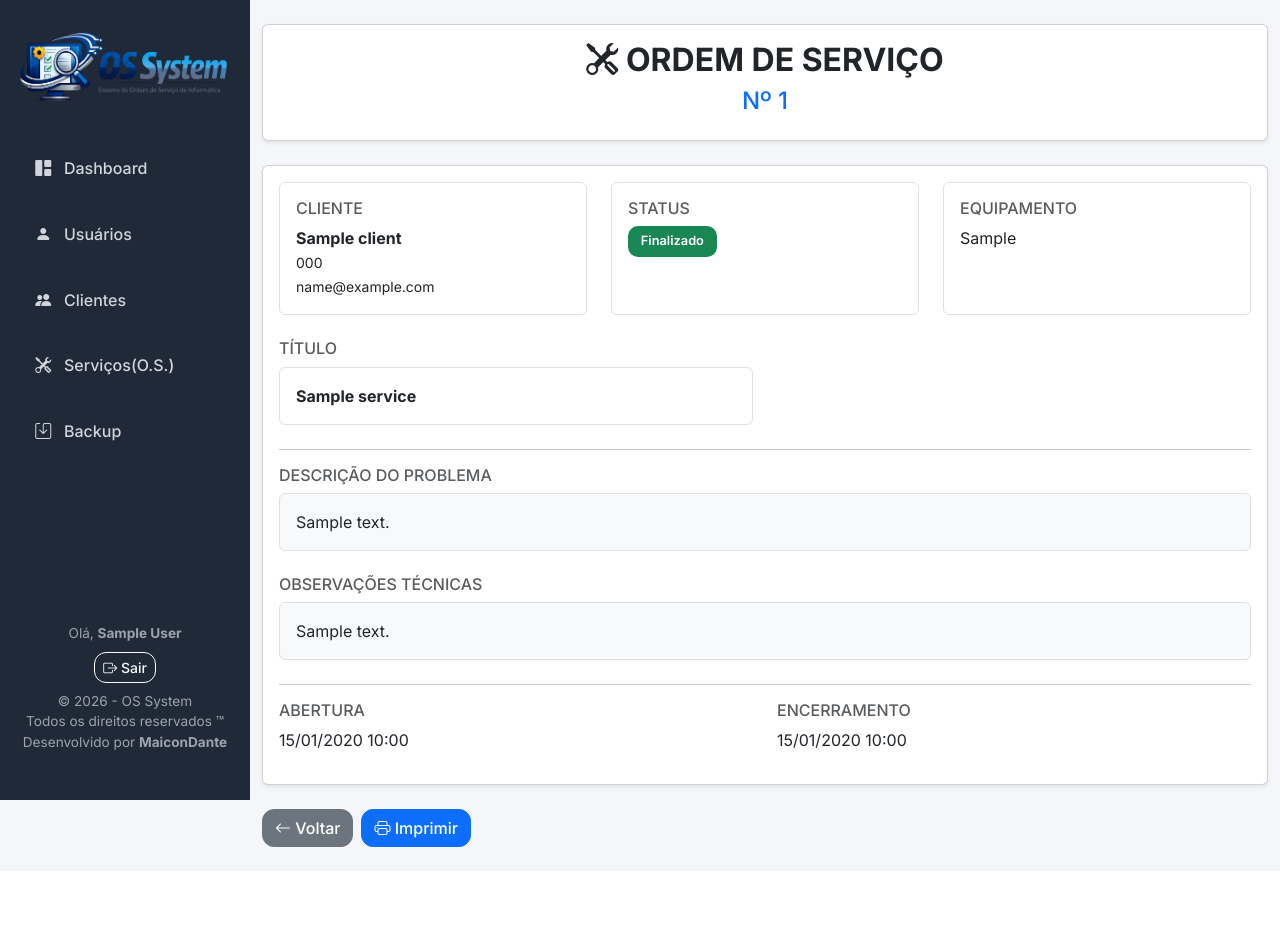
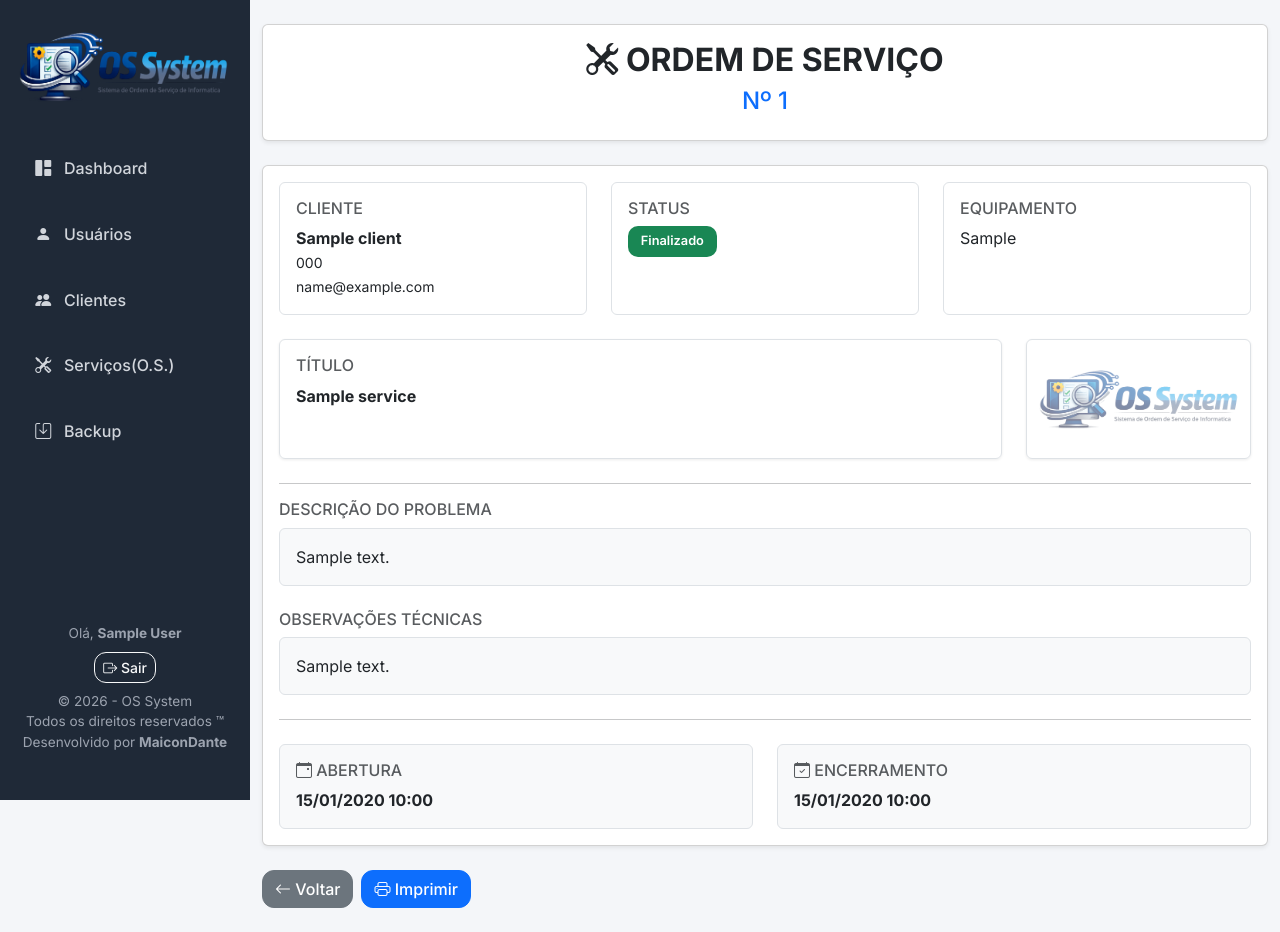
Before and after one commit to MaiconDante/os_system, a Flask app: page /orders/1 in a window 1280 px wide. Before the commit the page ends 847 px from the top, so only its background shows below. Run offline with Flask 3, Linux system fonts and the light colour scheme; a user stored in the database is signed in; tables that the repository leaves empty hold one stand-in row (values such as "Sample post").

Commit message:
style(ordens): Melhora layout da visualização da ordem de serviço.

```diff
--- a/app/static/css/style.css
+++ b/app/static/css/style.css
@@ -359,3 +359,49 @@ body {
     }
 
 }
+
+.os-title-box {
+
+    position: relative;
+
+    border: 1px solid #dee2e6;
+
+    border-radius: 10px;
+
+    padding: 20px;
+
+    min-height: 100px;
+
+    overflow: hidden;
+}
+
+.os-title-box strong {
+
+    position: relative;
+
+    z-index: 2;
+
+    font-size: 1.1rem;
+}
+
+.os-watermark {
+
+    right: 15px;
+
+    bottom: 10px;
+
+    width: 200px;
+
+    opacity: 0.5;
+
+    z-index: 1;
+}
+
+.os-info-card {
+    min-height: 120px;
+}
+
+.os-info-card {
+    min-height: 120px;
+    box-shadow: 0 1px 3px rgba(0,0,0,.08);
+}
--- a/app/templates/orders/details.html
+++ b/app/templates/orders/details.html
@@ -105,19 +105,35 @@ Detalhes da Ordem de Serviço
 
         </div>
 
-        <div class="row mb-4">
+        <div class="row mb-4 align-items-stretch">
 
-            <div class="col-md-6">
+            <div class="col-md-9">
 
-                <h6 class="text-muted">
+                <div class="border rounded p-3 h-100 os-info-card">
+
+                    <h6 class="text-muted mb-2">
                         TÍTULO
                     </h6>
-
-                <div class="border rounded p-3">
 
                     <strong>
                         {{ order.title }}
                     </strong>
+
+                </div>
+
+            </div>
+
+            <div class="col-md-3">
+
+                <div
+                    class="border rounded p-3 h-100 os-info-card d-flex justify-content-center align-items-center"
+                >
+
+                    <img
+                        src="{{ url_for('static', filename='images/os.png') }}"
+                        alt="Logo"
+                        class="os-watermark"
+                    >
 
                 </div>
 
@@ -157,39 +173,45 @@ Detalhes da Ordem de Serviço
 
         <hr>
 
-        <div class="row">
+        <div class="row mt-4">
 
             <div class="col-md-6">
 
+                <div class="border rounded p-3 bg-light h-100">
+
                     <h6 class="text-muted">
+                        <i class="bi bi-calendar-event"></i>
                         ABERTURA
                     </h6>
 
-                <p>
+                    <strong>
                         {{ order.created_at.strftime('%d/%m/%Y %H:%M') }}
-                </p>
+                    </strong>
+
+                </div>
 
             </div>
 
             <div class="col-md-6">
 
+                <div class="border rounded p-3 bg-light h-100">
+
                     <h6 class="text-muted">
+                        <i class="bi bi-calendar-check"></i>
                         ENCERRAMENTO
                     </h6>
 
-                <p>
+                    <strong>
 
                         {% if order.closed_at %}
-
                             {{ order.closed_at.strftime('%d/%m/%Y %H:%M') }}
-
                         {% else %}
-
-                        -
-
+                            Em aberto
                         {% endif %}
 
-                </p>
+                    </strong>
+
+                </div>
 
             </div>
 
```
Lines whose indentation alone changed are shown as unchanged.
